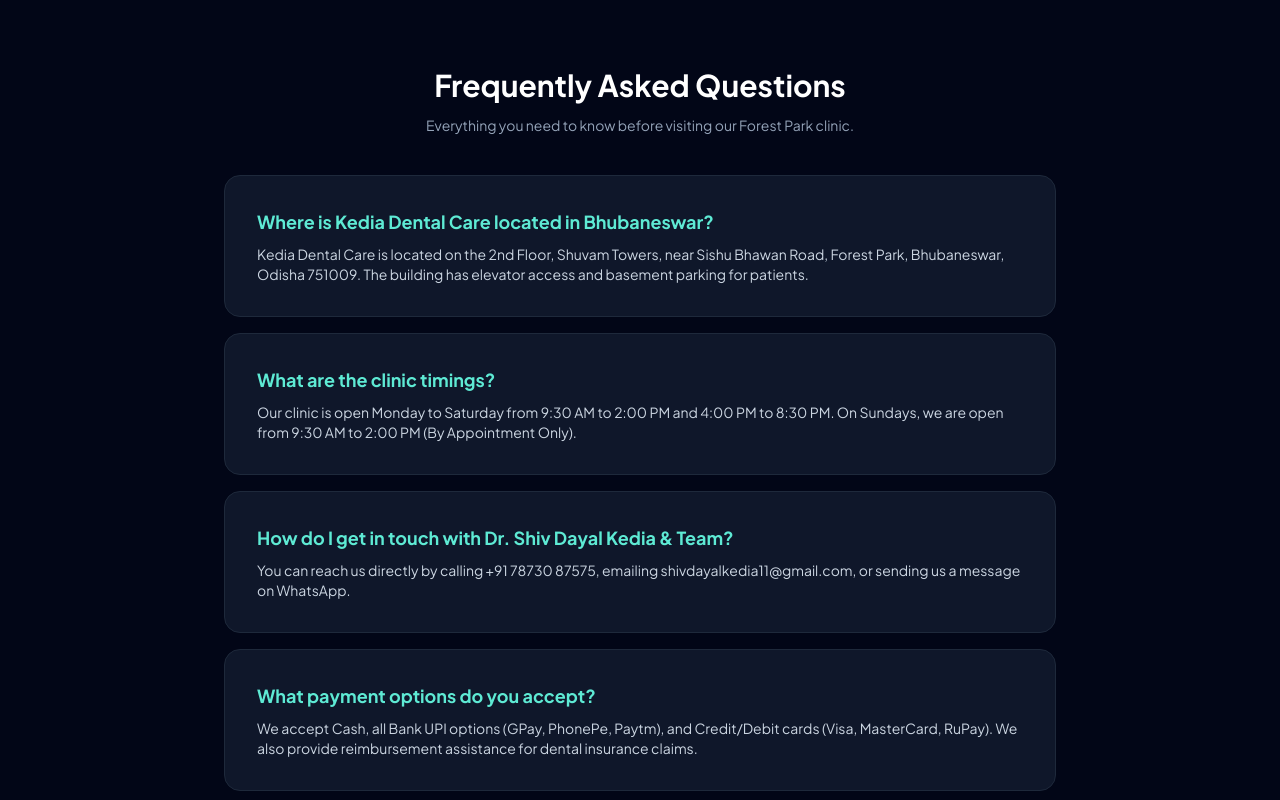
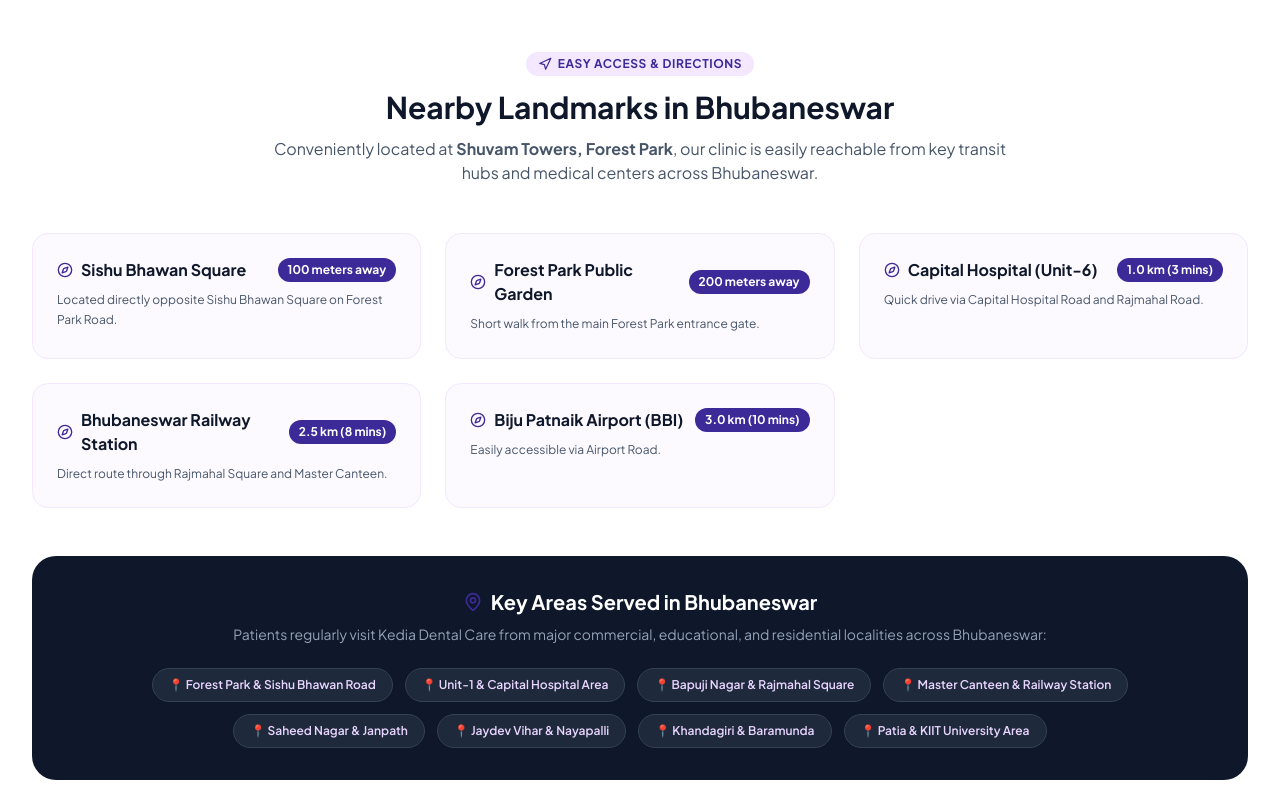
Before and after one commit to asim66/kedia_website, a Next.js app: page /contact in a window 1280 px wide. Shown: the part 1600-2400 px from the top of the page. Built offline with nearby package versions, Linux system fonts and the light colour scheme.

Commit message:
feat: enhance local SEO with geographic metadata, schema updates, and a dedicated nearby landmarks section

```diff
--- a/app/contact/page.tsx
+++ b/app/contact/page.tsx
@@ -1,4 +1,4 @@
-import { Mail, MapPin, Phone, Clock, Car, CreditCard, Accessibility, AlertCircle, ShieldCheck } from "lucide-react";
+import { Mail, MapPin, Phone, Clock, Car, CreditCard, Accessibility, AlertCircle, ShieldCheck, Compass, Navigation } from "lucide-react";
 import { clinicInfo, faqsList } from "@/data/clinicData";
 import AppointmentForm from "@/components/AppointmentForm";
 import JsonLd from "@/components/JsonLd";
@@ -169,6 +169,59 @@
         </div>
       </section>
 
+      {/* Nearby Landmarks & Directions (Local Entity SEO) */}
+      <section className="py-16 bg-white border-t border-slate-200">
+        <div className="max-w-7xl mx-auto px-4 lg:px-8 space-y-12">
+
+          <div className="text-center max-w-3xl mx-auto space-y-3">
+            <span className="inline-flex items-center gap-1.5 px-3 py-1 bg-purple-100 text-brand-primary rounded-full text-xs font-bold uppercase tracking-wider">
+              <Navigation className="w-3.5 h-3.5" /> Easy Access & Directions
+            </span>
+            <h2 className="text-3xl font-heading font-bold text-slate-900">Nearby Landmarks in Bhubaneswar</h2>
+            <p className="text-slate-600 text-sm sm:text-base">
+              Conveniently located at <strong>Shuvam Towers, Forest Park</strong>, our clinic is easily reachable from key transit hubs and medical centers across Bhubaneswar.
+            </p>
+          </div>
+
+          <div className="grid grid-cols-1 sm:grid-cols-2 lg:grid-cols-3 gap-6">
+            {clinicInfo.nearbyLandmarks.map((item, idx) => (
+              <div key={idx} className="p-6 rounded-2xl bg-purple-50/50 border border-purple-100 space-y-2 hover:border-brand-primary/40 transition-colors">
+                <div className="flex items-center justify-between">
+                  <h3 className="font-bold text-slate-900 text-base flex items-center gap-2">
+                    <Compass className="w-4 h-4 text-brand-primary shrink-0" />
+                    {item.name}
+                  </h3>
+                  <span className="text-xs font-bold px-2.5 py-1 bg-brand-primary text-white rounded-full shrink-0">
+                    {item.distance}
+                  </span>
+                </div>
+                <p className="text-xs text-slate-600 leading-relaxed">{item.desc}</p>
+              </div>
+            ))}
+          </div>
+
+          {/* Localities Served Badges */}
+          <div className="bg-slate-900 text-white p-8 rounded-3xl space-y-6">
+            <div className="text-center space-y-2">
+              <h3 className="text-xl font-heading font-bold text-white flex items-center justify-center gap-2">
+                <MapPin className="w-5 h-5 text-brand-primary" /> Key Areas Served in Bhubaneswar
+              </h3>
+              <p className="text-xs sm:text-sm text-slate-400">
+                Patients regularly visit Kedia Dental Care from major commercial, educational, and residential localities across Bhubaneswar:
+              </p>
+            </div>
+            <div className="flex flex-wrap items-center justify-center gap-3">
+              {clinicInfo.servedLocalities.map((loc, i) => (
+                <span key={i} className="px-4 py-2 bg-slate-800 text-purple-200 border border-slate-700 rounded-full text-xs font-semibold hover:border-brand-primary transition-colors">
+                  📍 {loc}
+                </span>
+              ))}
+            </div>
+          </div>
+
+        </div>
+      </section>
+
       {/* FAQs */}
       <section className="py-20 bg-slate-950 text-white">
         <div className="max-w-4xl mx-auto px-4 lg:px-8 space-y-10">
--- a/app/layout.tsx
+++ b/app/layout.tsx
@@ -18,7 +18,18 @@
     template: `%s | ${clinicInfo.name}`,
   },
   description: clinicInfo.tagline,
-  keywords: ["Dentist in Bhubaneswar", "Dental Clinic Bhubaneswar", "Root Canal Bhubaneswar", "Dental Implants Bhubaneswar", "Orthodontist Forest Park"],
+  keywords: [
+    "Dentist in Bhubaneswar",
+    "Best Dental Clinic Bhubaneswar",
+    "Root Canal Specialist Bhubaneswar",
+    "Dental Implants Bhubaneswar",
+    "Orthodontist Forest Park Bhubaneswar",
+    "Dentist near Sishu Bhawan",
+    "Laser Dentistry Bhubaneswar"
+  ],
+  alternates: {
+    canonical: "https://kediadentalcare.com",
+  },
   openGraph: {
     title: clinicInfo.name,
     description: clinicInfo.tagline,
@@ -26,6 +37,26 @@
     siteName: clinicInfo.name,
     locale: 'en_IN',
     type: 'website',
+    images: [
+      {
+        url: 'https://kediadentalcare.com/images/clinic_hero.webp',
+        width: 1200,
+        height: 630,
+        alt: 'Kedia Dental Care - Best Dental Clinic in Bhubaneswar',
+      },
+    ],
+  },
+  twitter: {
+    card: 'summary_large_image',
+    title: clinicInfo.name,
+    description: clinicInfo.tagline,
+    images: ['https://kediadentalcare.com/images/clinic_hero.webp'],
+  },
+  other: {
+    "geo.region": "IN-OR",
+    "geo.placename": "Bhubaneswar",
+    "geo.position": "20.2727144;85.8239003",
+    "ICBM": "20.2727144, 85.8239003",
   },
 };
 
--- a/components/Footer.tsx
+++ b/components/Footer.tsx
@@ -114,7 +114,24 @@
 
         </div>
 
-        <div className="pt-8 border-t border-slate-200 flex flex-col sm:flex-row justify-between items-center gap-4 text-xs sm:text-sm text-slate-500">
+        {/* Areas Served Footer Bar */}
+        <div className="py-6 border-t border-slate-200/80 text-xs text-slate-500">
+          <div className="flex flex-wrap items-center justify-center gap-x-3 gap-y-1.5 text-center max-w-5xl mx-auto">
+            <span className="font-bold text-slate-800">Serving Patients Across Bhubaneswar:</span>
+            <span>Forest Park</span> •
+            <span>Sishu Bhawan Road</span> •
+            <span>Unit-1</span> •
+            <span>Capital Hospital Area</span> •
+            <span>Bapuji Nagar</span> •
+            <span>Rajmahal Square</span> •
+            <span>Saheed Nagar</span> •
+            <span>Jaydev Vihar</span> •
+            <span>Khandagiri</span> •
+            <span>Patia</span>
+          </div>
+        </div>
+
+        <div className="pt-6 border-t border-slate-200 flex flex-col sm:flex-row justify-between items-center gap-4 text-xs sm:text-sm text-slate-500">
           <div className="space-y-1 text-center sm:text-left">
             <p>
               &copy; {currentYear} {clinicInfo.name}. All rights reserved. Shuvam Towers, Forest Park, Bhubaneswar.
--- a/components/JsonLd.tsx
+++ b/components/JsonLd.tsx
@@ -80,15 +80,28 @@
             "position": index + 1,
           })),
         },
+        "image": "https://kediadentalcare.com/images/clinic_hero.webp",
+        "medicalSpecialty": ["Dentistry", "Endodontics", "Orthodontics", "PediatricDentistry", "Periodontics", "Implantology"],
+        "aggregateRating": {
+          "@type": "AggregateRating",
+          "ratingValue": clinicInfo.googleRating,
+          "reviewCount": "500",
+          "bestRating": "5",
+          "worstRating": "1"
+        },
         "areaServed": [
-          {
-            "@type": "City",
-            "name": "Bhubaneswar",
-          },
-          {
-            "@type": "State",
-            "name": "Odisha",
-          },
+          { "@type": "AdministrativeArea", "name": "Forest Park, Bhubaneswar" },
+          { "@type": "AdministrativeArea", "name": "Sishu Bhawan Road, Bhubaneswar" },
+          { "@type": "AdministrativeArea", "name": "Unit 1, Bhubaneswar" },
+          { "@type": "AdministrativeArea", "name": "Bapuji Nagar, Bhubaneswar" },
+          { "@type": "AdministrativeArea", "name": "Rajmahal Square, Bhubaneswar" },
+          { "@type": "AdministrativeArea", "name": "Saheed Nagar, Bhubaneswar" },
+          { "@type": "AdministrativeArea", "name": "Jaydev Vihar, Bhubaneswar" },
+          { "@type": "AdministrativeArea", "name": "Khandagiri, Bhubaneswar" },
+          { "@type": "AdministrativeArea", "name": "Patia, Bhubaneswar" },
+          { "@type": "AdministrativeArea", "name": "Nayapalli, Bhubaneswar" },
+          { "@type": "City", "name": "Bhubaneswar" },
+          { "@type": "State", "name": "Odisha" }
         ],
       },
       {
--- a/data/clinicData.ts
+++ b/data/clinicData.ts
@@ -41,6 +41,8 @@
   googleReviewUrl: string;
   googleRating: number;
   googleReviewCount: string;
+  servedLocalities: string[];
+  nearbyLandmarks: { name: string; distance: string; desc: string }[];
   address: {
     street: string;
     landmark: string;
@@ -103,6 +105,23 @@
   googleReviewUrl: "https://www.google.com/search?kgmid=/g/11b7gpsy2t&q=Kedia+Dental+Care",
   googleRating: 4.9,
   googleReviewCount: "500+",
+  servedLocalities: [
+    "Forest Park & Sishu Bhawan Road",
+    "Unit-1 & Capital Hospital Area",
+    "Bapuji Nagar & Rajmahal Square",
+    "Master Canteen & Railway Station",
+    "Saheed Nagar & Janpath",
+    "Jaydev Vihar & Nayapalli",
+    "Khandagiri & Baramunda",
+    "Patia & KIIT University Area"
+  ],
+  nearbyLandmarks: [
+    { name: "Sishu Bhawan Square", distance: "100 meters away", desc: "Located directly opposite Sishu Bhawan Square on Forest Park Road." },
+    { name: "Forest Park Public Garden", distance: "200 meters away", desc: "Short walk from the main Forest Park entrance gate." },
+    { name: "Capital Hospital (Unit-6)", distance: "1.0 km (3 mins)", desc: "Quick drive via Capital Hospital Road and Rajmahal Road." },
+    { name: "Bhubaneswar Railway Station", distance: "2.5 km (8 mins)", desc: "Direct route through Rajmahal Square and Master Canteen." },
+    { name: "Biju Patnaik Airport (BBI)", distance: "3.0 km (10 mins)", desc: "Easily accessible via Airport Road." }
+  ],
   address: {
     street: "2nd Floor, Shuvam Towers",
     landmark: "Near Sishu Bhawan Road",
```
